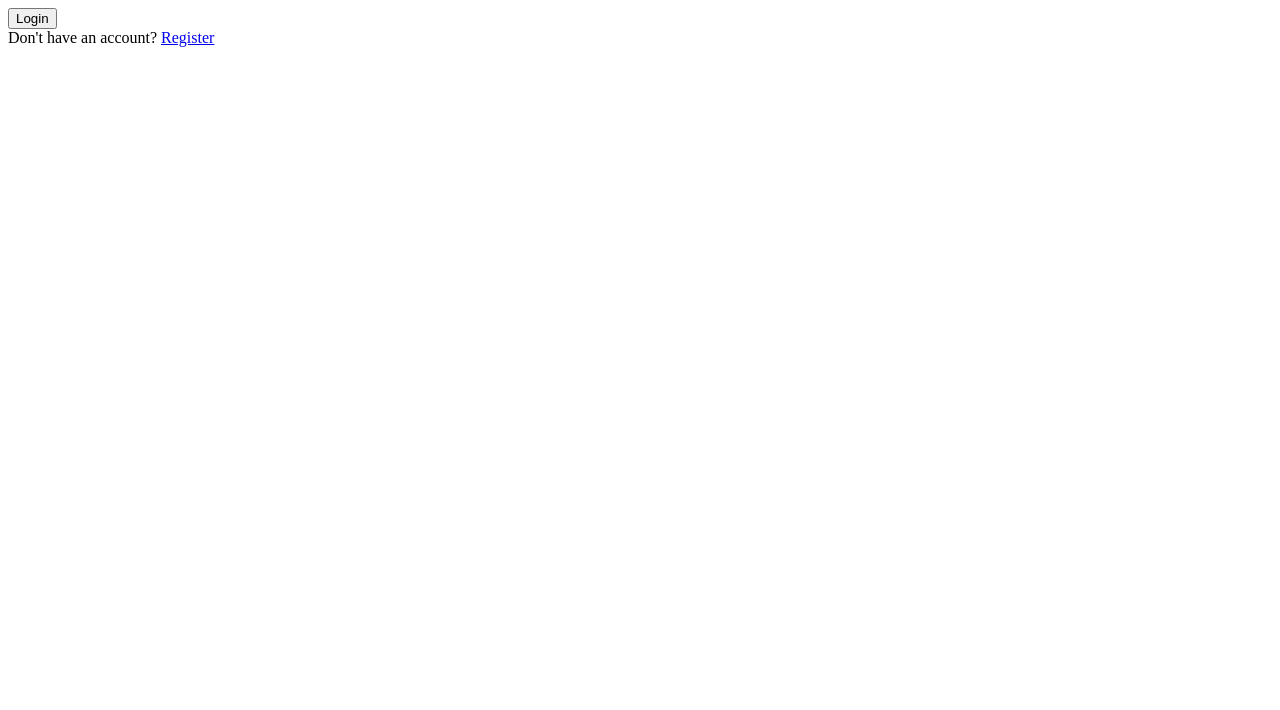
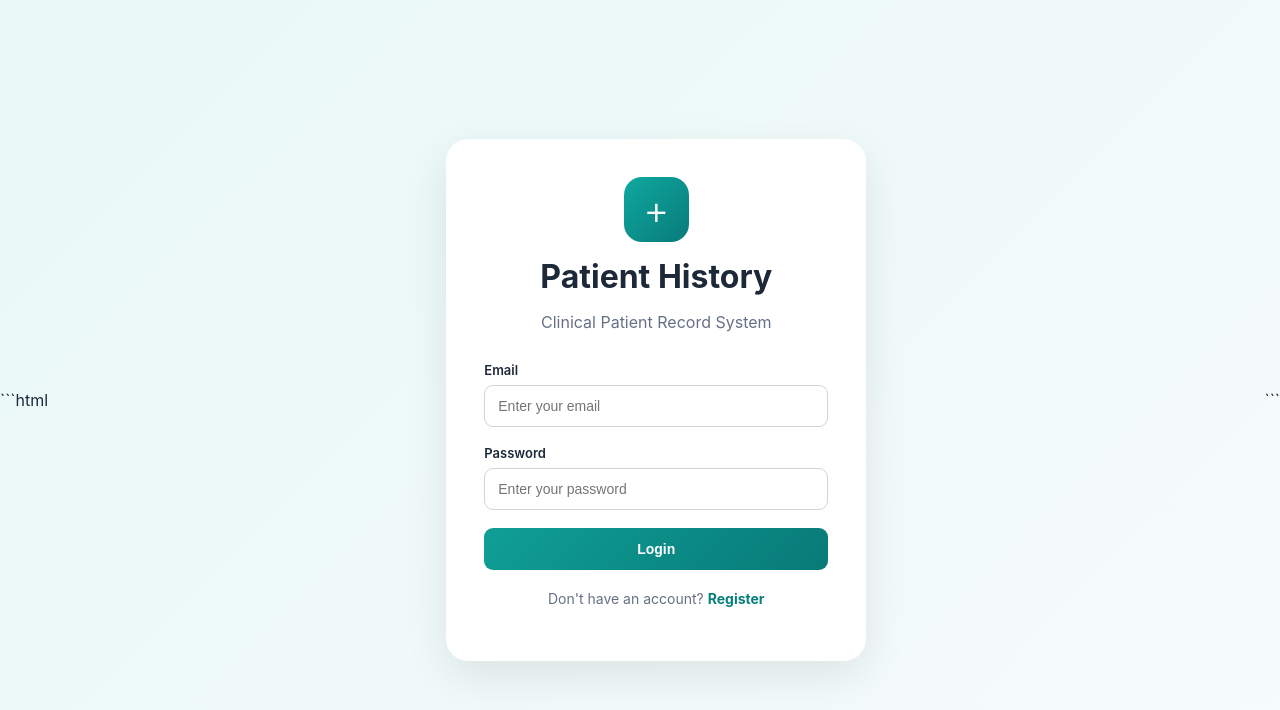
Before and after one commit to iirufan/patientdata, a website: page index.html in a window 1280 px wide. Drawn offline with Linux system fonts and the light colour scheme.

Commit message:
Update index.html

````diff
--- a/index.html
+++ b/index.html
@@ -1,23 +1,189 @@
+```html
+<!DOCTYPE html>
+<html lang="en">
+
+<head>
+
+  <meta charset="UTF-8">
+
+  <meta
+    name="viewport"
+    content="width=device-width, initial-scale=1.0"
+  >
+
+  <meta
+    name="theme-color"
+    content="#087f7c"
+  >
+
+  <title>
+    Patient History | Login
+  </title>
+
+  <link
+    rel="stylesheet"
+    href="css/app.css"
+  >
+
+</head>
+
+
+<body class="login-page">
+
+
+  <!-- =====================================================
+       LOGIN WRAPPER
+  ====================================================== -->
+
+  <div class="login-wrapper">
+
+
+    <!-- ===================================================
+         LOGIN CARD
+    ==================================================== -->
+
+    <div class="login-card">
+
+
+      <!-- LOGO -->
+
+      <div class="brand-icon">
+        +
+      </div>
+
+
+      <!-- TITLE -->
+
+      <h1>
+        Patient History
+      </h1>
+
+
+      <p class="subtitle">
+        Clinical Patient Record System
+      </p>
+
+
+
+      <!-- =================================================
+           LOGIN FORM
+      ================================================== -->
+
+      <form id="loginForm">
+
+
+        <!-- EMAIL -->
+
+        <div class="form-group">
+
+          <label for="email">
+            Email
+          </label>
+
+          <input
+            type="email"
+            id="email"
+            required
+            autocomplete="username"
+            placeholder="Enter your email"
+          >
+
+        </div>
+
+
+
+        <!-- PASSWORD -->
+
+        <div class="form-group">
+
+          <label for="password">
+            Password
+          </label>
+
+          <input
+            type="password"
+            id="password"
+            required
+            autocomplete="current-password"
+            placeholder="Enter your password"
+          >
+
+        </div>
+
+
+
+        <!-- LOGIN BUTTON -->
+
         <button
           type="submit"
+          id="loginBtn"
           class="primary-btn"
         >
           Login
         </button>
 
+
+
+        <!-- LOGIN MESSAGE -->
+
         <div
           id="loginMessage"
           class="message"
+          aria-live="polite"
         ></div>
 
-<div class="register-link">
 
-  <span>
+
+        <!-- =================================================
+             REGISTER
+        ================================================== -->
+
+        <p
+          style="
+            text-align:center;
+            margin:20px 0 0;
+            font-size:14px;
+            color:#667085;
+          "
+        >
+
           Don't have an account?
-  </span>
 
-  <a href="register.html">
+          <a
+            href="register.html"
+            style="
+              color:#087f7c;
+              font-weight:700;
+              text-decoration:none;
+            "
+          >
             Register
           </a>
 
+        </p>
+
+
+      </form>
+
+
     </div>
+
+
+  </div>
+
+
+
+  <!-- =====================================================
+       FIREBASE LOGIN
+  ====================================================== -->
+
+  <script
+    type="module"
+    src="js/auth.js"
+  ></script>
+
+
+</body>
+
+</html>
+```
````
Lines whose indentation alone changed are shown as unchanged.
